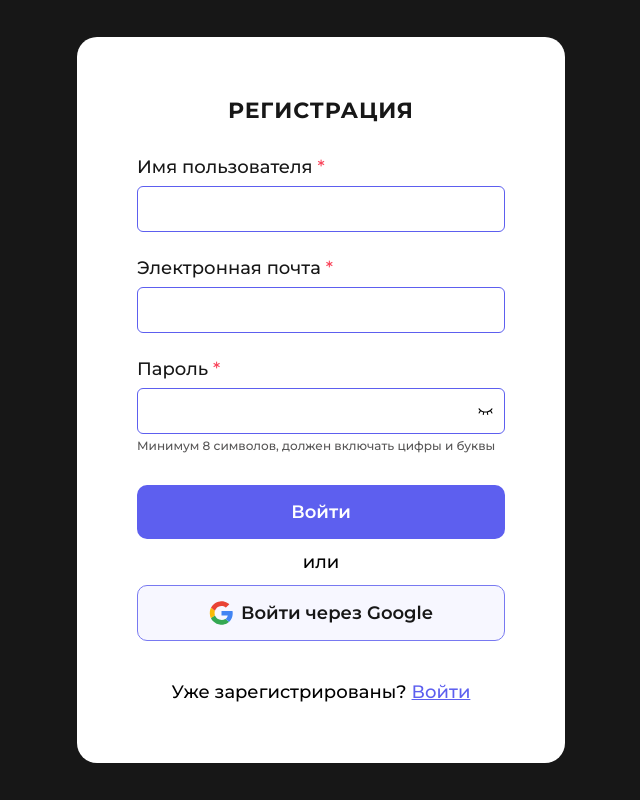
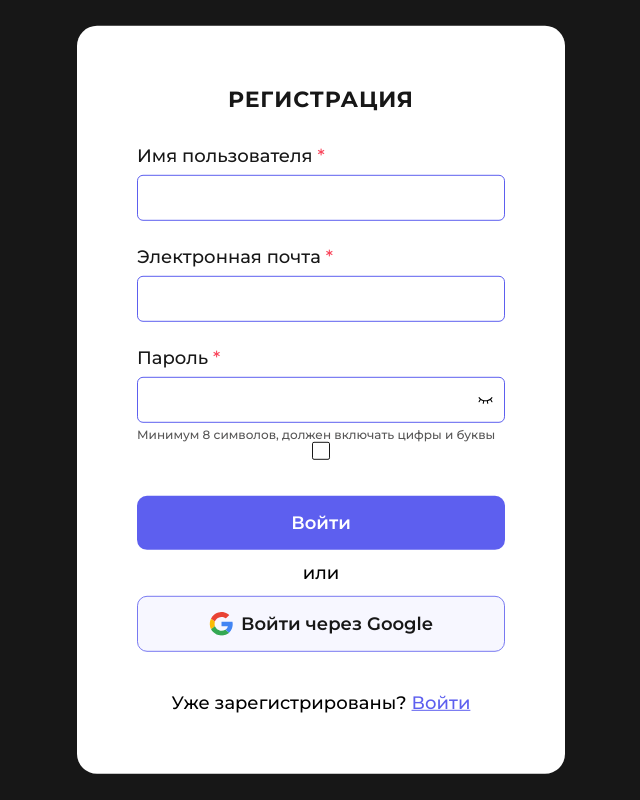
Before and after one commit to Githance/frontend, a React (Create React App) app: page /registration in a window 1280 px wide. Shown: the whole page, without its empty margins (319-959 px from the left). Built offline with nearby package versions, Linux system fonts and the light colour scheme.

Commit message:
feat: сделать кастомный чекбокс

```diff
--- a/src/components/checkbox/checkbox.jsx
+++ b/src/components/checkbox/checkbox.jsx
@@ -1,10 +1,16 @@
-// eslint-disable-next-line no-unused-vars
-import style from "./checkbox.module.css"
+/* eslint-disable react/self-closing-comp */
+import style from "./checkbox.module.css";
 
 function CheckBox() {
   return (
     <label htmlFor="checkbox">
-      <input type="checkbox" name="checkbox" id="checkbox" />
+      <input
+        className={style.real}
+        type="checkbox"
+        name="checkbox"
+        id="checkbox"
+      />
+      <span className={style.custom}></span>
     </label>
   );
 }
--- a/src/components/checkbox/checkbox.module.css
+++ b/src/components/checkbox/checkbox.module.css
@@ -0,0 +1,34 @@
+.real {
+  display: none;
+}
+
+.custom {
+  width: 18px;
+  height: 18px;
+  box-sizing: border-box;
+  display: inline-block;
+  border: 1px solid var(--bg-color-main);
+  border-radius: 2px;
+  position: relative;
+  cursor: pointer;
+}
+
+.custom::before {
+  content: "";
+  display: inline-block;
+  width: 11px;
+  height: 8px;
+  background-image: url(../../images/checkbox.svg);
+  background-position: center;
+  background-repeat: no-repeat;
+  background-size: contain;
+  position: absolute;
+  top: 50%;
+  left: 50%;
+  transform: translate(-50%, -50%) scale(0);
+  transition: 0.2s ease-in-out;
+}
+
+.real:checked + .custom::before {
+  transform: translate(-50%, -50%) scale(1);
+}
--- a/src/components/fieldset/fieldset.module.css
+++ b/src/components/fieldset/fieldset.module.css
@@ -23,18 +23,16 @@
   right: 12.5px;
 }
 
-.input__button:focus {
-  outline: 1px solid var(--bg-color-button-focus);
-}
-
 .input__button_close {
   top: 20px;
+  transition: 0.1s ease-in-out;
   background-image: url(../../images/input-icon-close.svg);
 }
 
 .input__button_open {
   top: 18px;
   background-image: url(../../images/input-icon-open.svg);
+  transition: 0.1s ease-in-out;
 }
 
 .input__element {
--- a/src/components/registration-page/registration-page.jsx
+++ b/src/components/registration-page/registration-page.jsx
@@ -6,6 +6,7 @@ import Form from "../form/form";
 import Title from "../title/title";
 import Fieldset from "../fieldset/fieldset";
 import Button from "../button/button";
+import CheckBox from "../checkbox/checkbox";
 import style from "./registration-page.module.css";
 
 function RegistrationPage() {
@@ -44,6 +45,9 @@ function RegistrationPage() {
           hint
           hintText="Минимум 8 символов, должен включать цифры и буквы"
         />
+        <div>
+          <CheckBox />
+        </div>
         <Button className={cn(style.button, style.button__main)} type="submit">
           Войти
         </Button>
```
Also changed, not shown: src/images/checkbox.svg (added).
